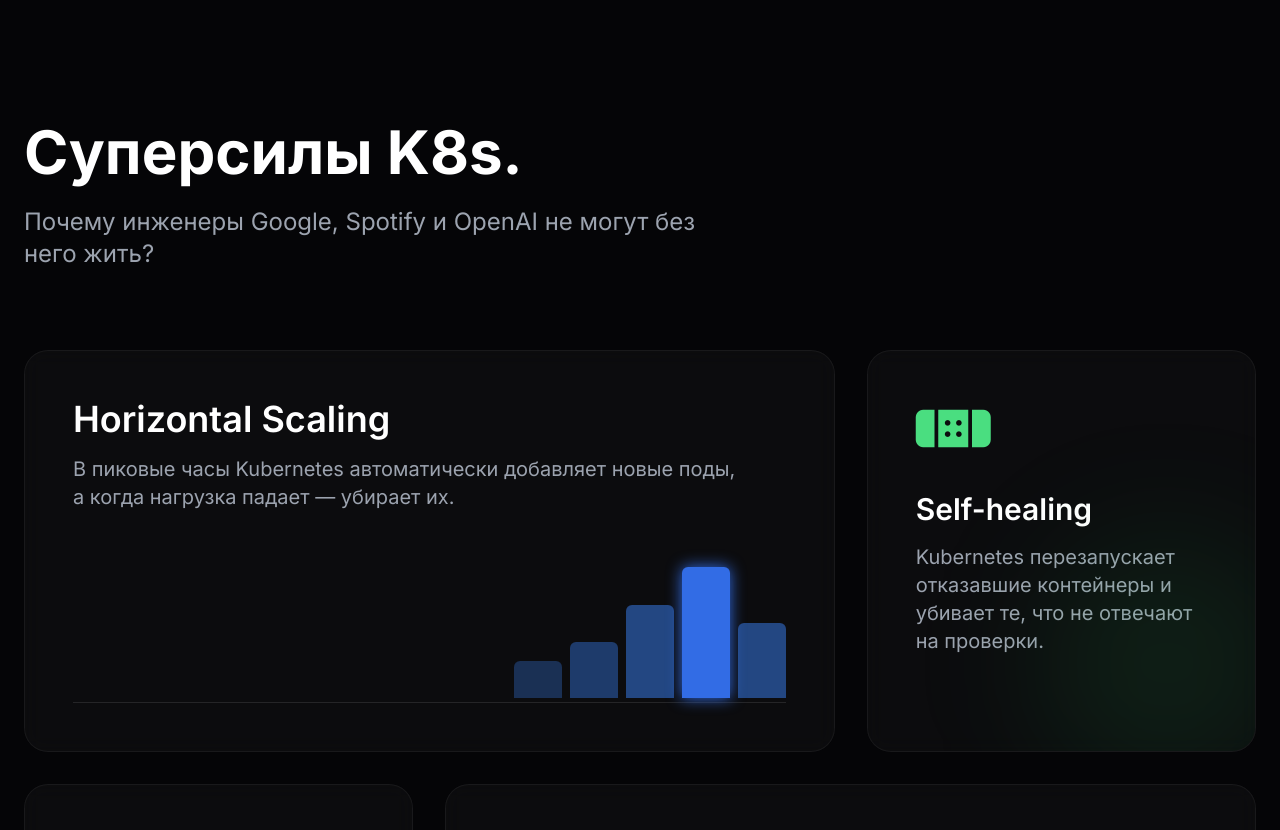
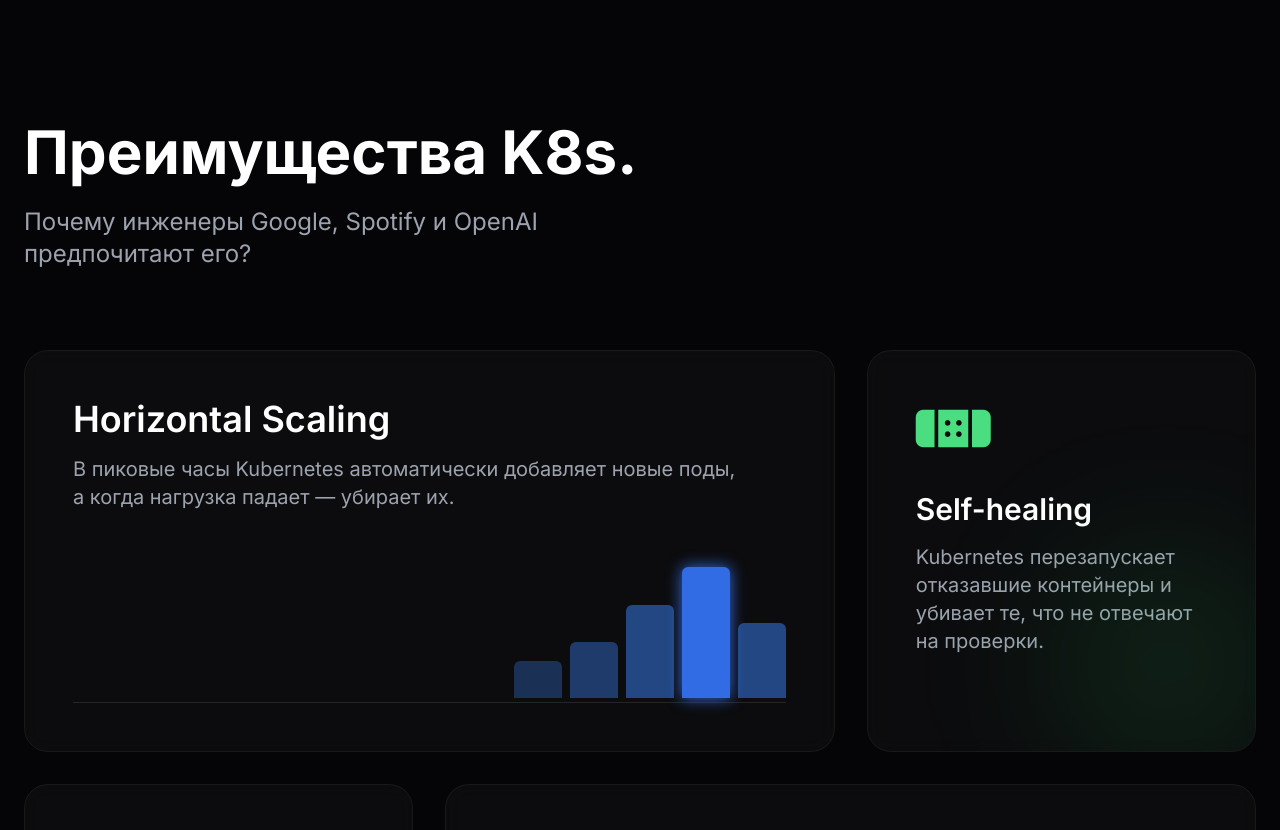
Before and after one commit to ItsCubeDash/kubernetes_edu, a plain HTML site: page index.html in a window 1280 px wide. Shown: the part 3380-4210 px from the top of the page. Drawn offline with nearby package versions, Linux system fonts and the light colour scheme.

Commit message:
Add files via upload

```diff
--- a/index.html
+++ b/index.html
@@ -393,9 +393,9 @@
     <!-- Section 4: Features (Updated text) -->
     <section id="features" class="py-32 px-6 max-w-7xl 2xl:max-w-[1500px] mx-auto">
         <div class="mb-20">
-            <h2 class="text-4xl md:text-6xl font-bold mb-6 reveal">Суперсилы K8s.</h2>
+            <h2 class="text-4xl md:text-6xl font-bold mb-6 reveal">Преимущества K8s.</h2>
             <p class="text-xl lg:text-2xl text-gray-400 max-w-2xl reveal delay-100">
-                Почему инженеры Google, Spotify и OpenAI не могут без него жить?
+                Почему инженеры Google, Spotify и OpenAI предпочитают его?
             </p>
         </div>
 
```
